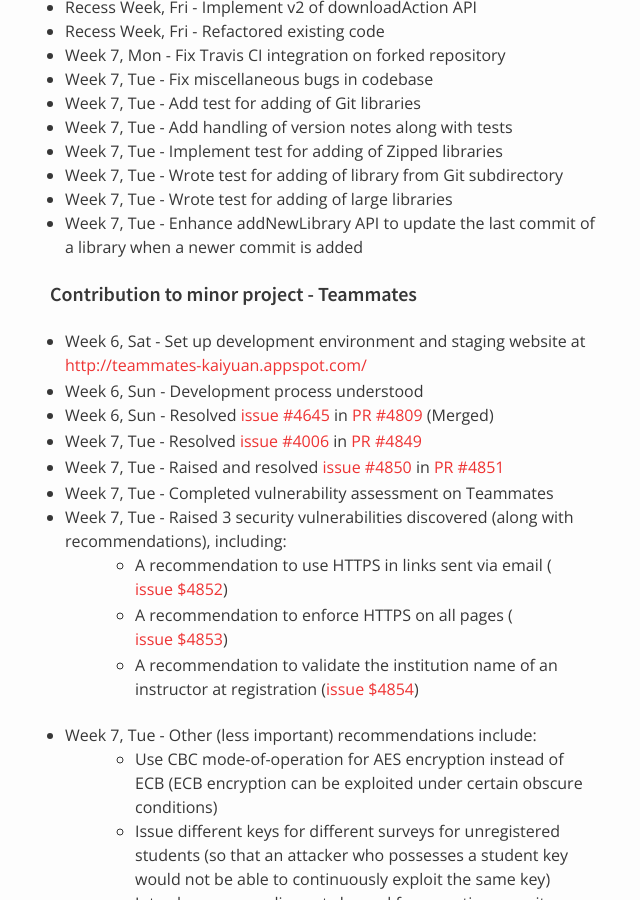
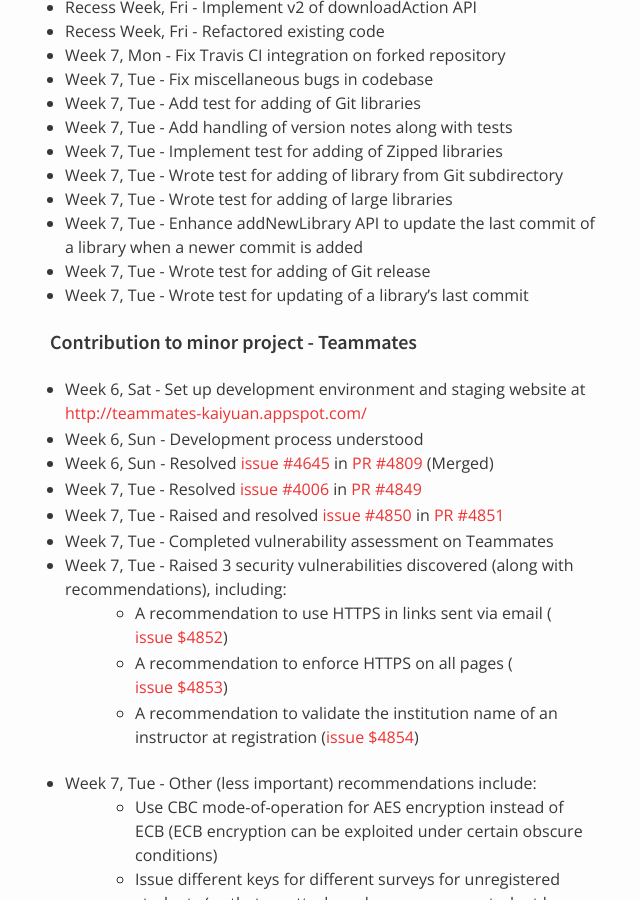
Before and after one commit to nus-oss/cs3281-AY1516S2-website, a Jekyll site: the page built from teams/codebender.md, in a window 1280 px wide and 900 px high, scrolled down 5008 px. Shown: the whole window, without its empty margins (320-960 px from the left). Built offline with Jekyll 4.4.1, drawn with Linux system fonts in a browser that asks for light colours.

Commit message:
Update KY's progress on major

```diff
--- a/teams/codebender.md
+++ b/teams/codebender.md
@@ -170,6 +170,8 @@ permalink: /teams/codebender/
 * Week 7, Tue - Wrote test for adding of library from Git subdirectory
 * Week 7, Tue - Wrote test for adding of large libraries
 * Week 7, Tue - Enhance addNewLibrary API to update the last commit of a library when a newer commit is added
+* Week 7, Tue - Wrote test for adding of Git release
+* Week 7, Tue - Wrote test for updating of a library's last commit
 
 #### Contribution to minor project - Teammates
 * Week 6, Sat - Set up development environment and staging website at [http://teammates-kaiyuan.appspot.com/](http://teammates-kaiyuan.appspot.com/)
```
